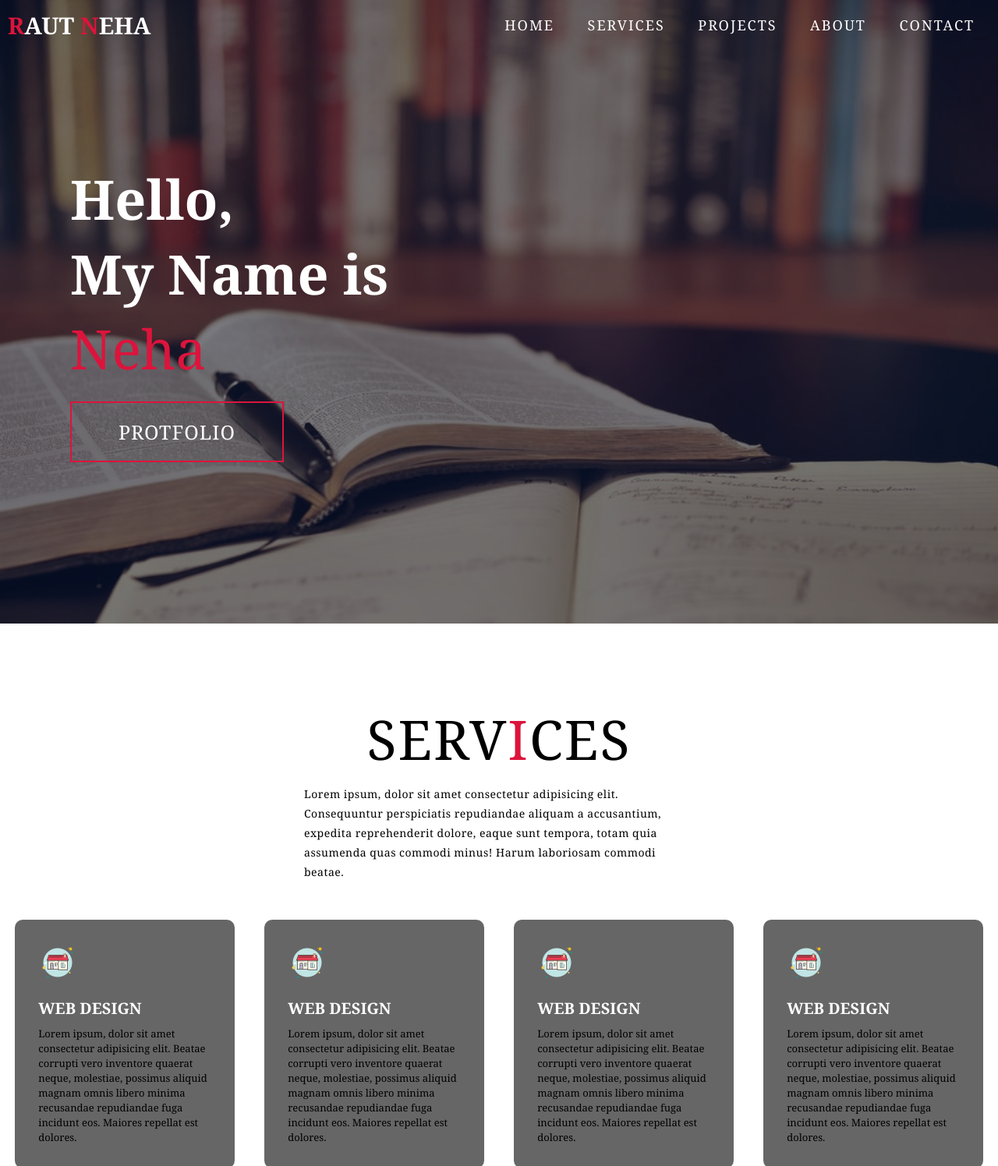
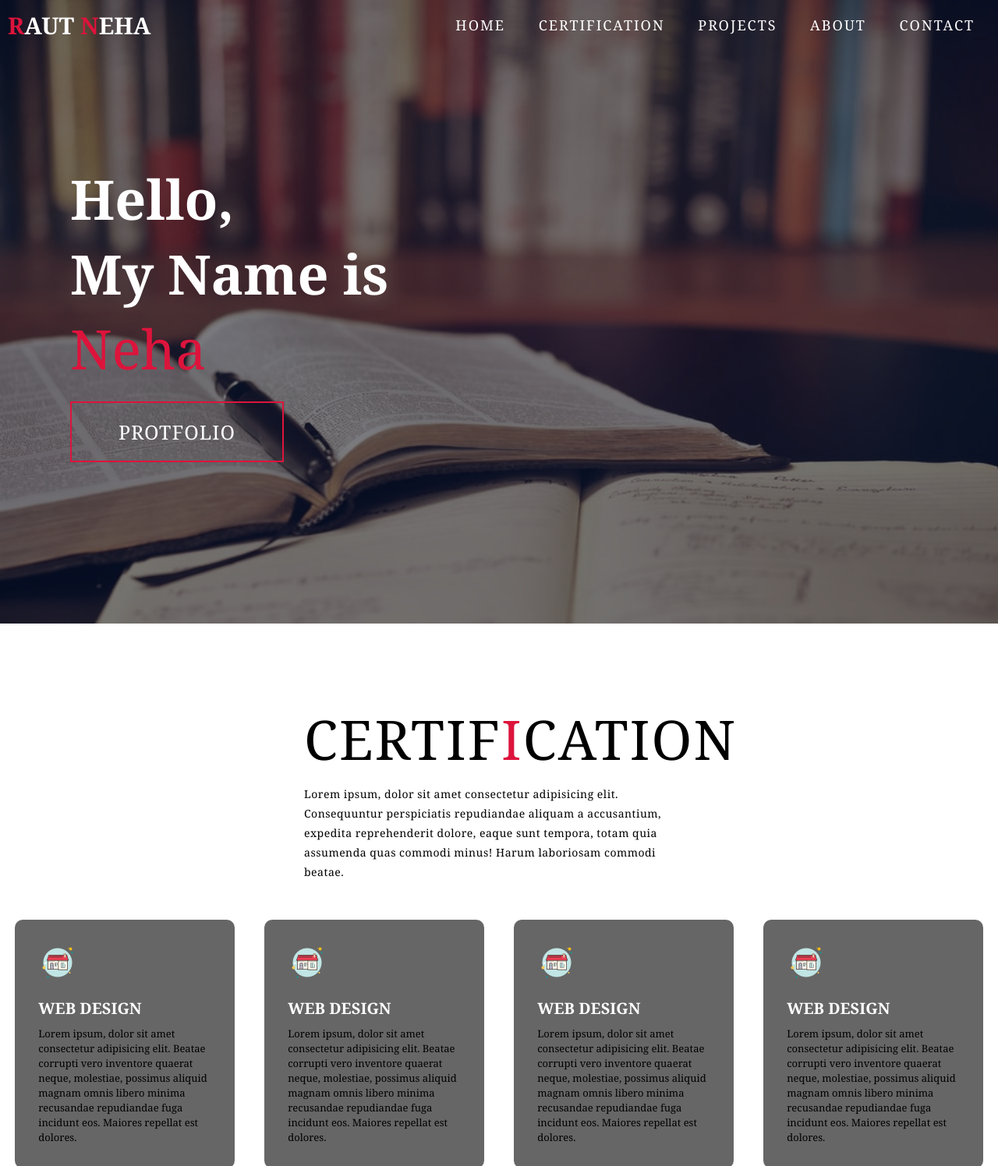
Before and after one commit to RautNeha/Portfolio-Neha-Raut, a plain HTML site: page index.html in a window 1280 px wide. Shown: the top 1496 px of the page at 78% size. Drawn offline with Linux system fonts and the light colour scheme.

Commit message:
Update index.html

```diff
--- a/index.html
+++ b/index.html
@@ -19,7 +19,7 @@
                     <div class="hamburger"><div class="bar"></div></div>
                     <ul>
                         <li><a href="#hero" data-after="Home">Home</a></li>
-                        <li><a href="#services" data-after="Services">Services</a></li>
+                        <li><a href="#services" data-after="Services">Certification</a></li>
                         <li><a href="#projects" data-after="Projects">Projects</a></li>
                         <li><a href="#about" data-after="About">About</a></li>
                         <li><a href="#contact" data-after="Contact">Contact</a></li>
@@ -47,7 +47,7 @@
     <section id="services">
         <div class="services container">
             <div class="service_top">
-                <h1 class="section-title">Serv<span>i</span>ces</h1>
+                <h1 class="section-title">Certif<span>i</span>cation</h1>
                 <p>Lorem ipsum, dolor sit amet consectetur adipisicing elit. Consequuntur perspiciatis repudiandae aliquam a accusantium, expedita reprehenderit dolore, eaque sunt tempora, totam quia assumenda quas commodi minus! Harum laboriosam commodi beatae.</p>
             </div>
             <div class="service_bottom">
```
